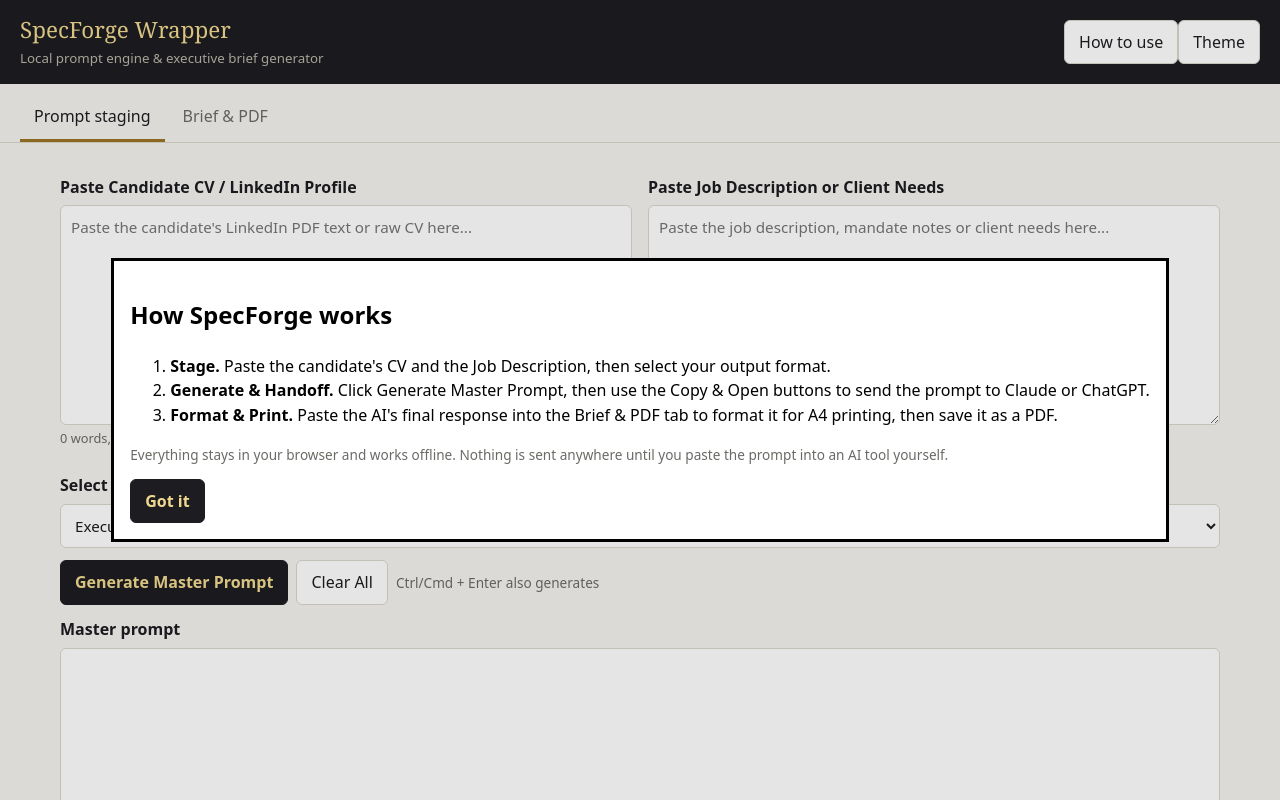
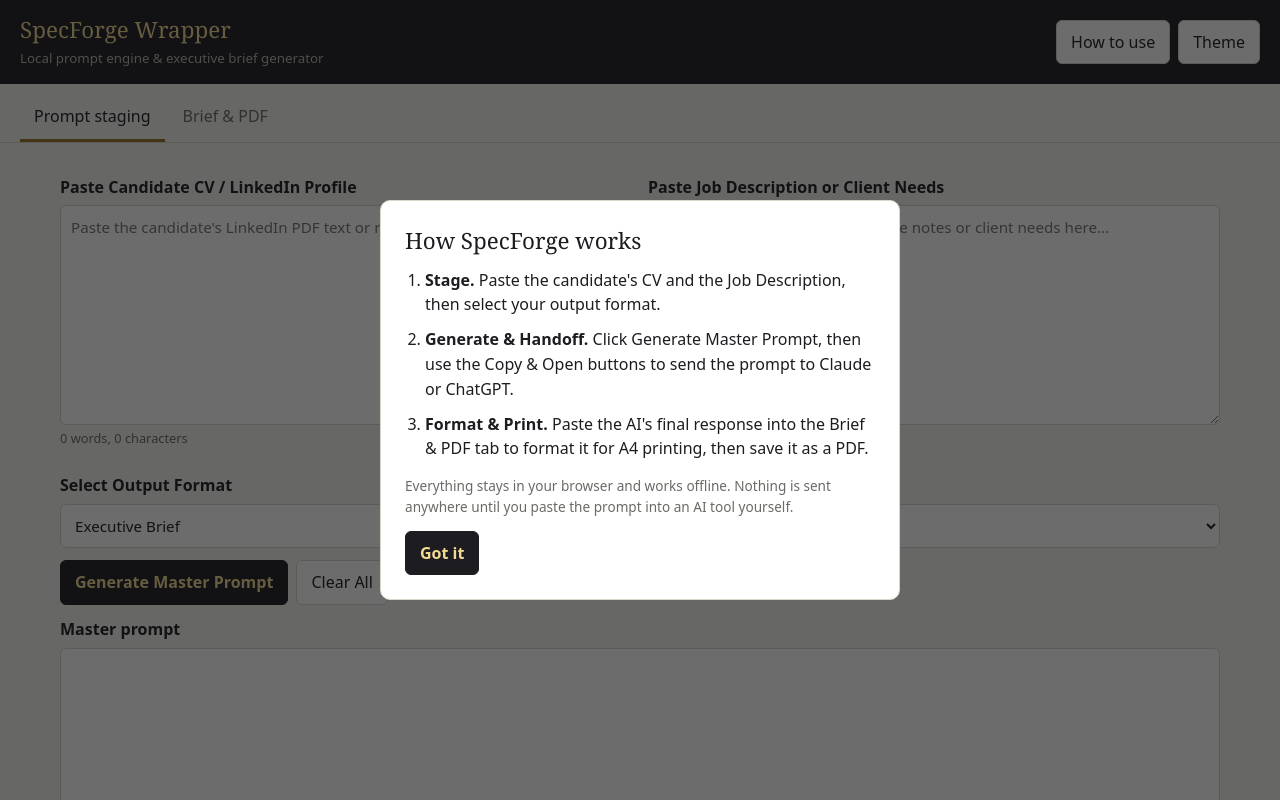
Before and after one commit to githubbest729/SpecForge-Wrapper, a website: page index.html in a window 1280 px wide. Both pictures are taken after a click on the button "How to use". Shown: the top 800 px of the page. Drawn offline with Linux system fonts and the light colour scheme.

Commit message:
Add files via upload

```diff
--- a/css/style.css
+++ b/css/style.css
@@ -26,4 +26,8 @@
 .a4 ul{padding-left:18pt}.a4 p{margin:0 0 7pt}.ph{color:#888}
 .a4 .ch{border-bottom:1px solid #b8893a;color:#7a5c1a;font-size:9pt;margin-bottom:12pt;padding-bottom:4pt}
 .a4 .cf{border-top:1px solid #ccc;color:#777;font-size:8pt;margin-top:18pt;padding-top:4pt}
+.hb{display:flex;gap:8px}
+dialog{max-width:520px;width:calc(100% - 32px);padding:24px;border:1px solid var(--ln);border-radius:10px;background:var(--pn);color:var(--fg)}
+dialog::backdrop{background:rgba(10,10,12,.6)}
+dialog h2{margin:0 0 12px;font:1.4rem Georgia,serif}dialog ol{padding-left:20px;margin:0 0 12px}dialog li{margin:0 0 10px}
 .doc{max-width:640px;margin:0 auto;padding:40px 20px;font-family:Georgia,serif}
```
